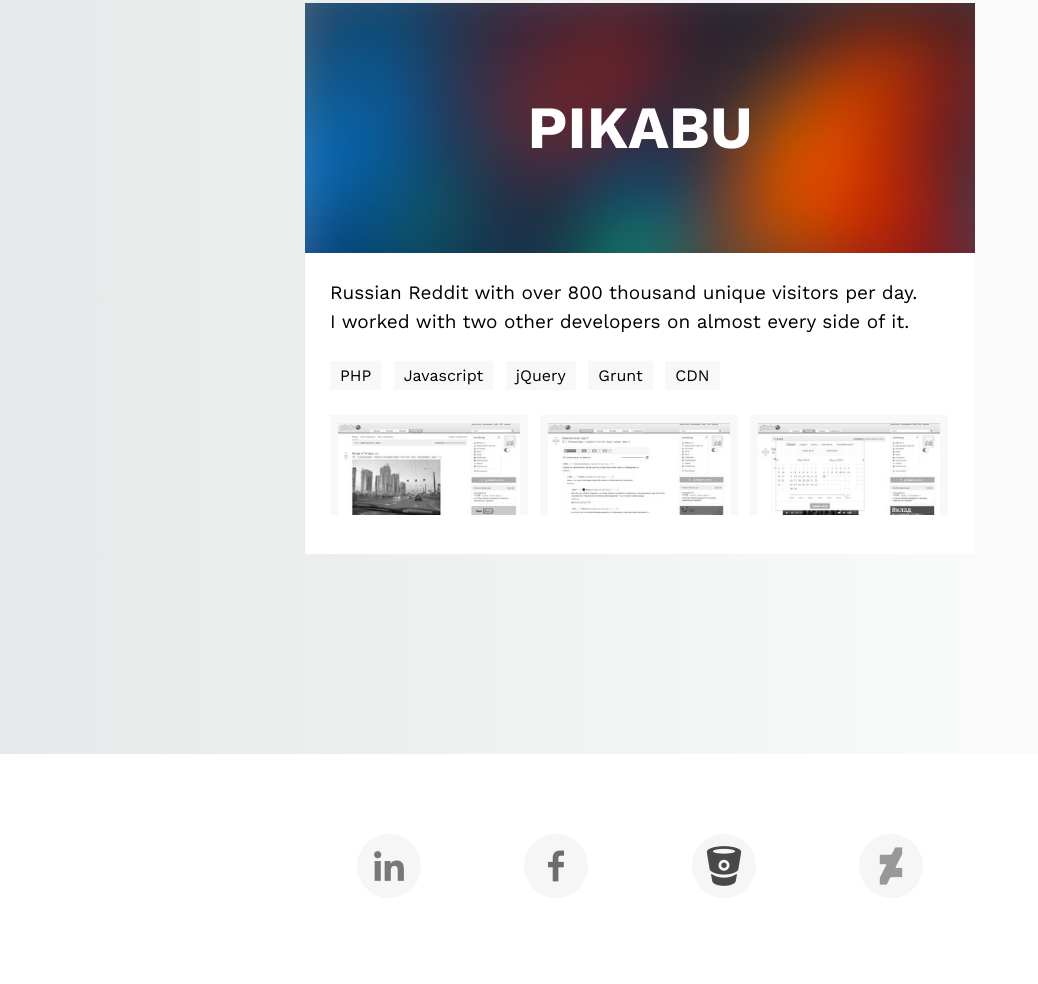
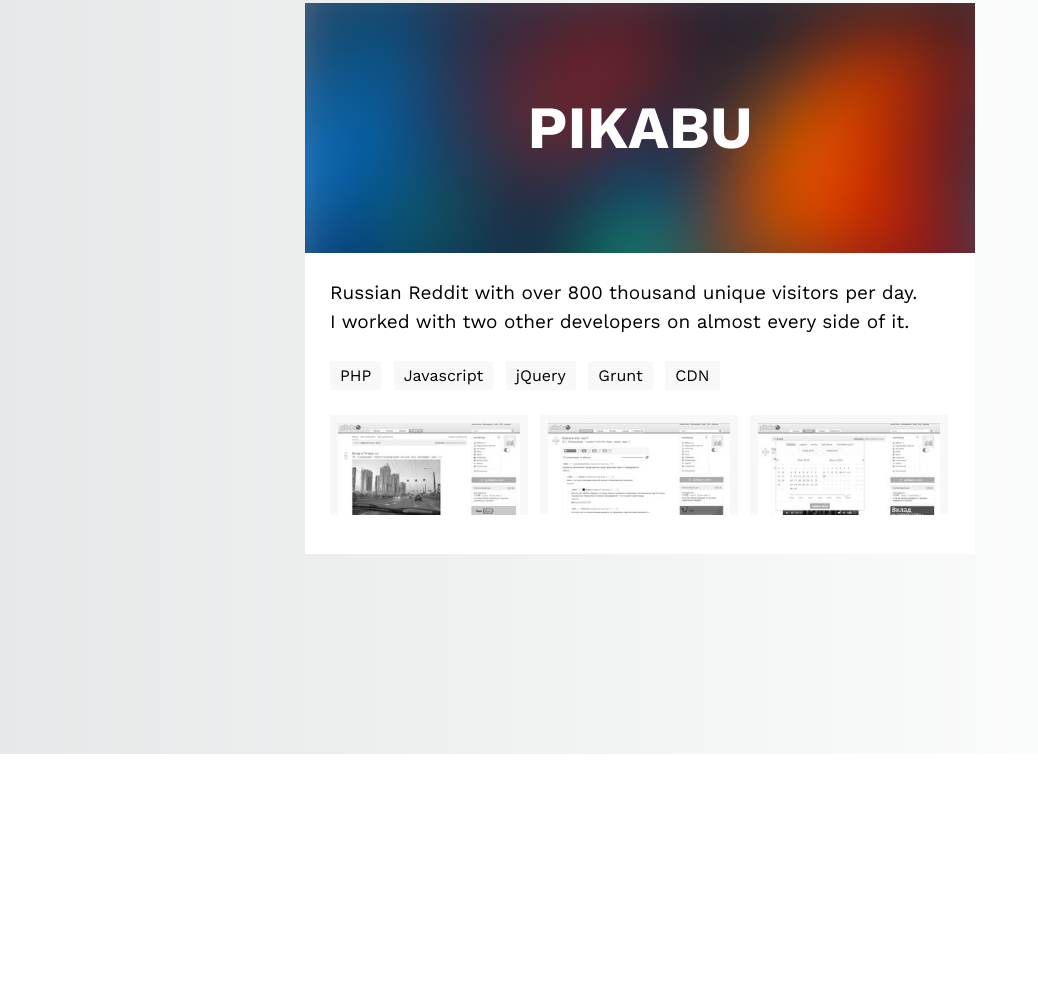
Before and after one commit to molkin/molkin.github.io, a plain HTML site: page index.html in a window 1280 px wide. Shown: the part 6811-7795 px from the top of the page, without its empty margins (0-1038 px from the left). After the commit the page ends 7565 px from the top, so only its background shows below. Drawn offline with nearby package versions, Linux system fonts and the light colour scheme.

Commit message:
Remove footer

```diff
--- a/index.html
+++ b/index.html
@@ -651,15 +651,6 @@
 
     </div>
 
-    <div class="footer">
-        <div class="centered-container external-links-container">
-            <a href="http://www.linkedin.com/in/yury-nedomolkin"><img src="icons/linkedin.png" /></a>
-            <a href="https://www.facebook.com/nedomolkin"><img src="icons/facebook.png" /></a>
-            <a href="https://bitbucket.org/yury-n/"><img src="icons/bitbucket.png" /></a>
-            <a href="http://yury-n.deviantart.com/"><img src="icons/da1.png" /></a>
-        </div>
-    </div>
-
     <!-- Root element of PhotoSwipe. Must have class pswp. -->
     <div class="pswp" tabindex="-1" role="dialog" aria-hidden="true">
 
```
